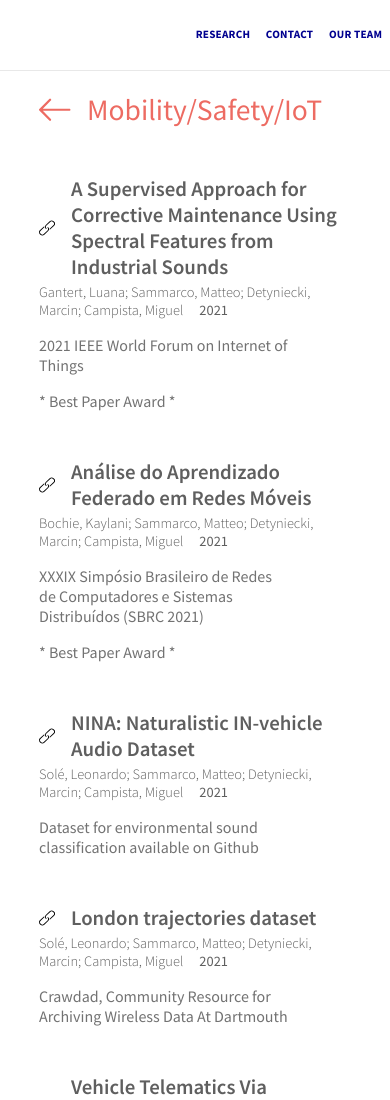
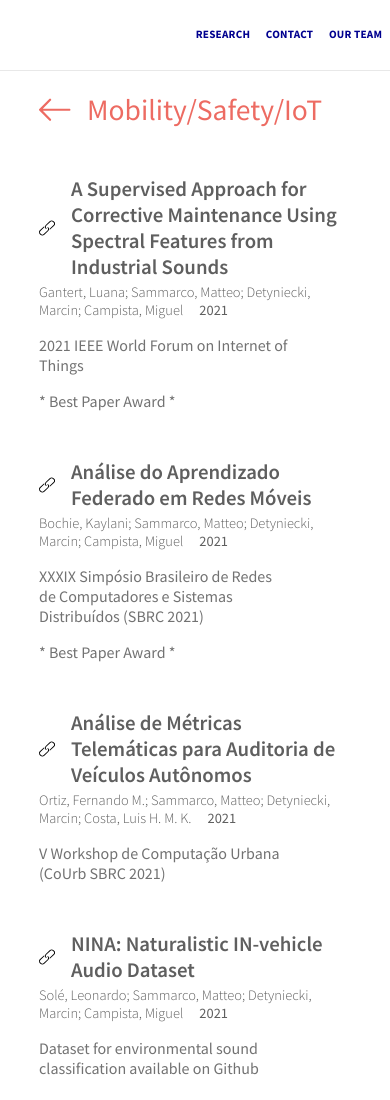
Before and after one commit to axa-rev-research/axa-rev-research.github.io, a plain HTML site: page mobility.html in a window 390 px wide. Shown: the top 1100 px of the page. Drawn offline with Linux system fonts and the light colour scheme.

Commit message:
Update mobility.html
Paper Fernando CoUrb SBRC 2021

```diff
--- a/mobility.html
+++ b/mobility.html
@@ -69,7 +69,7 @@
 
         <!-- article -->
         <article class="">
-            <a href="https://www.researchgate.net/publication/352479193_A_Supervised_Approach_for_Corrective_Maintenance_Using_Spectral_Features_from_Industrial_Sounds">
+            <a href="http://www.gta.ufrj.br/ftp/gta/TechReports/GSD21.pdf">
                 <img src="img/link.svg">
                 <h2>A Supervised Approach for Corrective Maintenance Using Spectral Features from Industrial Sounds</h2>
             </a>
@@ -80,13 +80,23 @@
 
         <!-- article -->
         <article class="">
-            <a href="https://www.researchgate.net/publication/352479187_Analise_do_Aprendizado_Federado_em_Redes_Moveis">
+            <a href="http://www.gta.ufrj.br/ftp/gta/TechReports/BSD21.pdf">
                 <img src="img/link.svg">
                 <h2>Análise do Aprendizado Federado em Redes Móveis</h2>
             </a>
             <p class="authors">Bochie, Kaylani; Sammarco, Matteo; Detyniecki, Marcin; Campista, Miguel<span>2021</span></p>
             <p class="description">XXXIX Simpósio Brasileiro de Redes de Computadores e Sistemas Distribuídos (SBRC 2021)</p>
             <p class="description"><strong>* Best Paper Award *</strong></p>
+        </article>
+
+        <!-- article -->
+        <article class="">
+            <a href="http://www.gta.ufrj.br/ftp/gta/TechReports/OSD21.pdf">
+                <img src="img/link.svg">
+                <h2>Análise de Métricas Telemáticas para Auditoria de Veículos Autônomos</h2>
+            </a>
+            <p class="authors">Ortiz, Fernando M.; Sammarco, Matteo; Detyniecki, Marcin; Costa, Luis H. M. K.<span>2021</span></p>
+            <p class="description">V Workshop de Computação Urbana (CoUrb SBRC 2021)</p>
         </article>
 
         <!-- article -->
```
